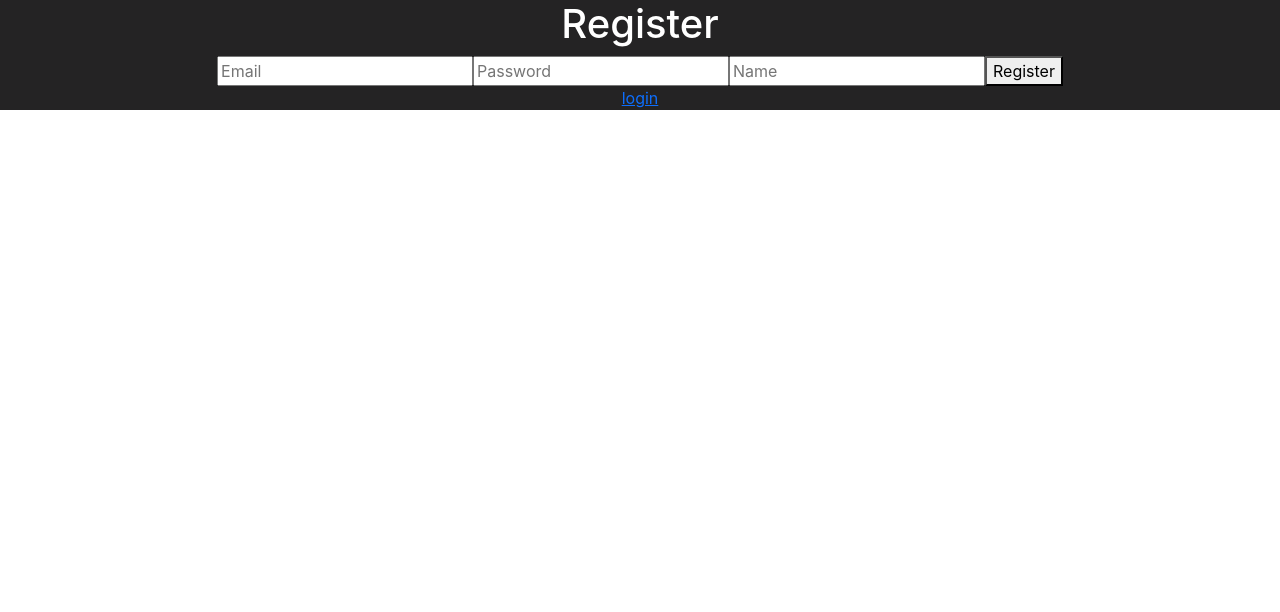
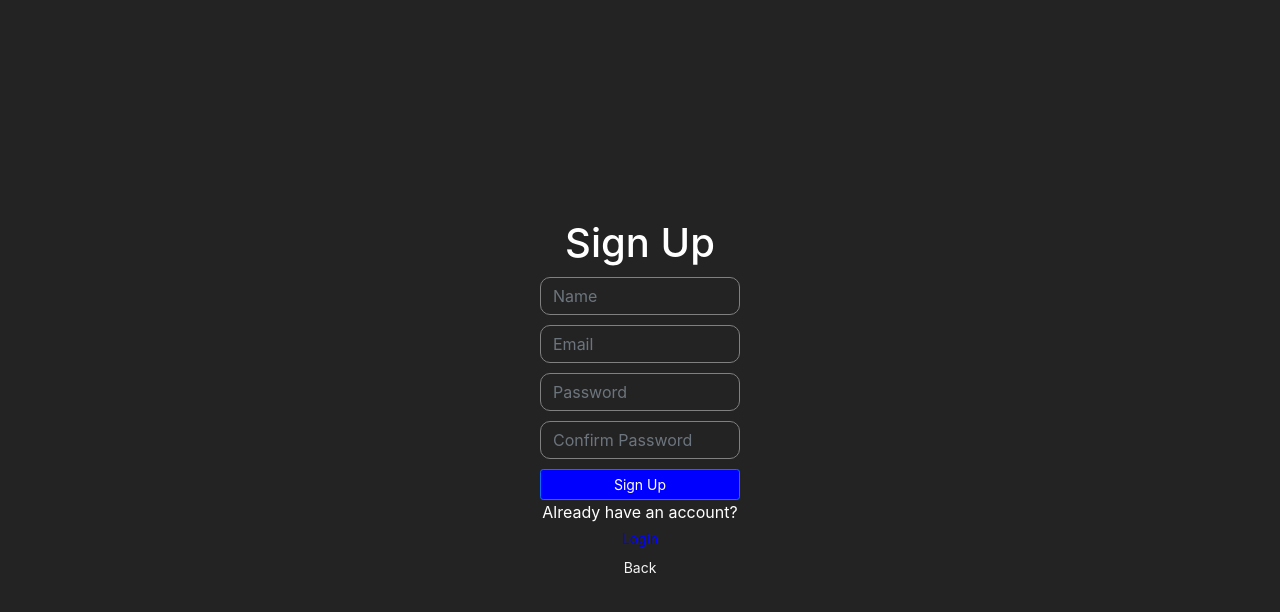
Before and after one commit to dakotastates/video-chat-app, a React (Create React App) app in the folder client/: page /register in a window 1280 px wide. Shown: the top 612 px of the page. Built offline with nearby package versions, Linux system fonts and the light colour scheme.

Commit message:
Register and Login bootstrap styling

```diff
--- a/client/src/pages/Login.js
+++ b/client/src/pages/Login.js
@@ -19,28 +19,42 @@ const Login = ({ setAuth }) => {
   };
 
   return (
-    <div>
+    <div className="d-flex flex-column container ">
       <h1>Login</h1>
       <form onSubmit={onSubmitForm}>
+        <div className="form-group">
           <input
-          type="text"
+            type="email"
             name="email"
             placeholder="Email"
             value={email}
             onChange={e => onChange(e)}
+            className="form-control input"
           />
+        </div>
+        <div className="form-group">
           <input
             type="password"
             name="password"
             placeholder="Password"
             value={password}
             onChange={e => onChange(e)}
+            className="form-control input"
           />
-        <button class="btn btn-success btn-block">Login</button>
+        </div>
+
+        <button type="submit" className="btn btn-primary btn-sm submit">Sign In</button>
       </form>
-      <Link to="/register">register</Link>
+
+      <h7>Need an account?</h7>
+      <Link className="btn btn-secondary btn-sm signup-btn" to="/register">Register</Link>
+      <Link className="btn btn-secondary btn-sm back-btn " to="/">Back</Link>
     </div>
   );
 };
 
 export default Login;
+
+// <label for="exampleInputEmail1">Email address</label>
+// <input type="email" class="form-control" id="exampleInputEmail1" aria-describedby="emailHelp" placeholder="Enter email">
+// <small id="emailHelp" class="form-text text-muted">We'll never share your email with anyone else.</small>
--- a/client/src/pages/Register.js
+++ b/client/src/pages/Register.js
@@ -6,10 +6,11 @@ const Register = () =>{
   const [inputs, setInputs] = useState({
     email: "",
     password: "",
+    confirmPassword: "",
     name: ""
   })
 
-  const {email, password, name} = inputs
+  const {email, password, confirmPassword, name} = inputs
 
   const onChange = (e) =>{
     setInputs({...inputs, [e.target.name]: e.target.value})
@@ -21,33 +22,57 @@ const Register = () =>{
   }
 
   return (
-    <div>
-      <h1>Register</h1>
+    <div className="d-flex flex-column container ">
+
       <form onSubmit={onSubmitForm}>
+        <h1>Sign Up</h1>
+
+        <div className="form-group">
+          <input
+            type="text"
+            name="name"
+            placeholder="Name"
+            value={name}
+            onChange={e => onChange(e)}
+            className="form-control input"
+          />
+        </div>
+        <div className="form-group">
           <input
             type="email"
             name="email"
             placeholder="Email"
             value={email}
             onChange={e => onChange(e)}
+            className="form-control input"
           />
+        </div>
+        <div className="form-group">
           <input
             type="password"
             name="password"
             placeholder="Password"
             value={password}
             onChange={e => onChange(e)}
+            className="form-control input"
           />
+        </div>
+        <div className="form-group">
           <input
-          type="text"
-          name="name"
-          placeholder="Name"
-          value={name}
+            type="password"
+            name="confirmPassword"
+            placeholder="Confirm Password"
+            value={confirmPassword}
             onChange={e => onChange(e)}
+            className="form-control input"
           />
-        <button>Register</button>
+        </div>
+
+        <button className="btn btn-primary btn-sm submit">Sign Up</button>
       </form>
-      <Link to="/login">login</Link>
+        <h7>Already have an account?</h7>
+        <Link className="btn btn-secondary btn-sm signup-btn" to="/login">Login</Link>
+        <Link className="btn btn-secondary btn-sm back-btn " to="/">Back</Link>
     </div>
   )
 }
--- a/client/src/styles/App.css
+++ b/client/src/styles/App.css
@@ -2,4 +2,45 @@
   text-align: center;
   color: white;
   background-color: #242324;
+  height: 100vh;
 }
+
+.input{
+  background-color: transparent;
+  color: #F5F5F5;
+  border-radius: 10px;
+  border-color: grey;
+  width: 200px;
+  margin: 10px;
+}
+.input:hover {
+  border-color: blue;
+}
+
+.submit {
+  width: 200px;
+  background-color: blue;
+}
+
+.signup-btn {
+  background-color: transparent;
+  border: none;
+  color: blue;
+}
+.signup-btn:hover {
+  background-color: grey;
+  color: white;
+
+}
+
+.back-btn{
+  background-color: transparent;
+  border: none;
+  color: #F5F5F5;
+}
+
+.back-btn:hover {
+  background-color: grey;
+  color: white;
+
+}
```
Lines whose indentation alone changed are shown as unchanged.
